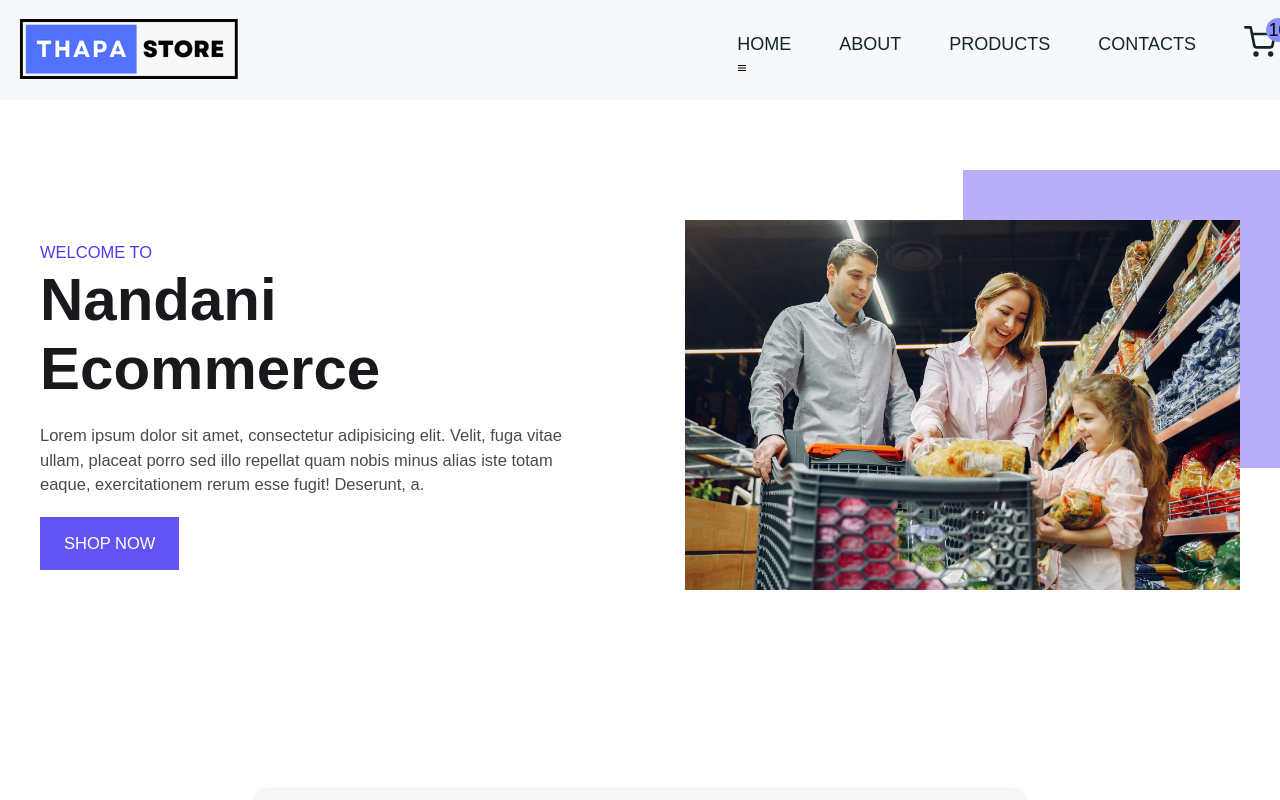
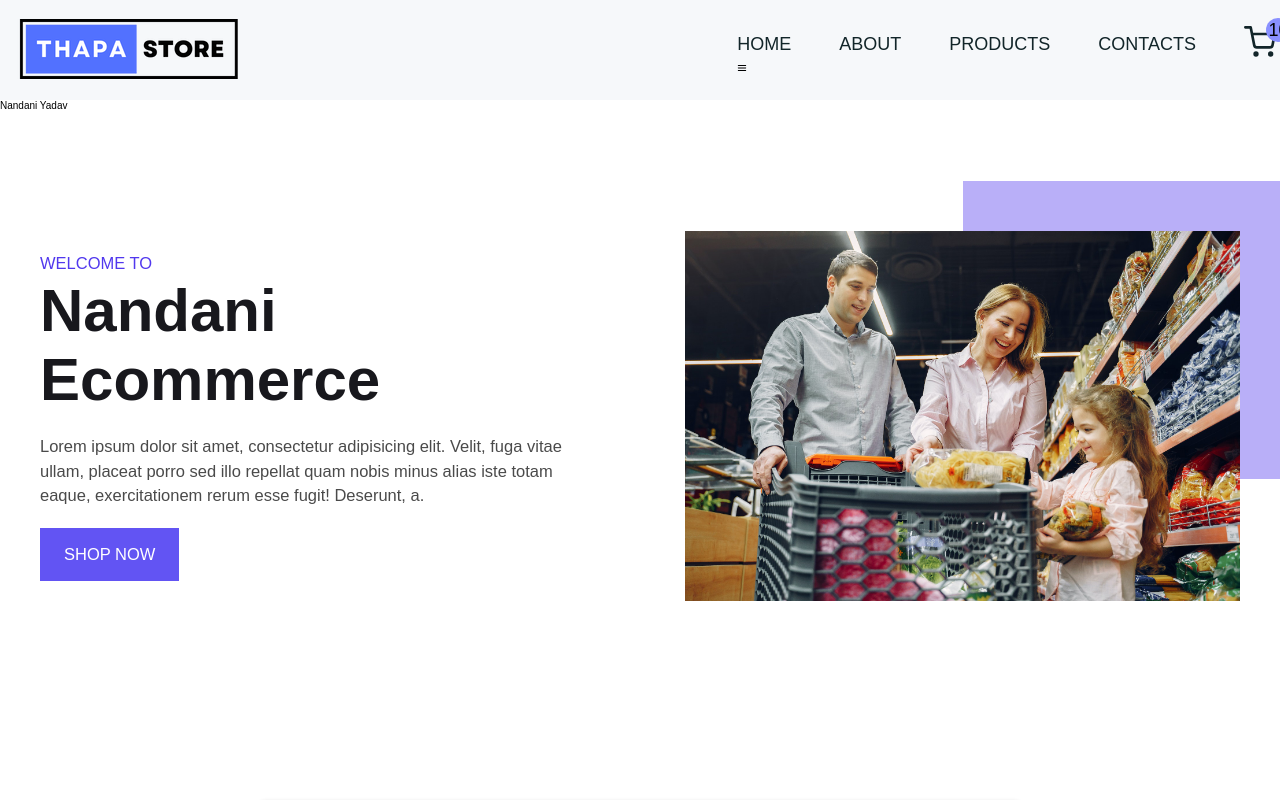
Before and after one commit to Nandaniyadav/React-Ecommerce-website, a React (Create React App) app: page /About in a window 1280 px wide. Shown: the top 800 px of the page. Built offline with nearby package versions, Linux system fonts and the light colour scheme.

Commit message:
use contextApi

```diff
--- a/src/components/About.js
+++ b/src/components/About.js
@@ -1,15 +1,40 @@
-import React from 'react'
-import HeroSection from '../component2/HeroSection'
+// import React, { useContext } from "react";
+// import HeroSection from "../component2/HeroSection";
+// import { AppContext } from "../context/Productcontext";
+// // import { useProductContext } from "../context/Productcontext";
+
+// const About = () => {
+//   const { myName } = useContext(AppContext);
+//   const data = {
+//     name: "Nandani Ecommerce",
+//   };
+
+//   return (
+//     <div>
+//       {myName}
+//       <HeroSection myData={data} />
+//     </div>
+//   );
+// };
+
+// export default About;
+
+import HeroSection from "../component2/HeroSection";
+import { useProductContext } from "../context/Productcontext";
 
 const About = () => {
+  const { myName } = useProductContext();
+
   const data = {
     name: "Nandani Ecommerce",
   };
+
   return (
     <div>
-      <HeroSection myData={data}/>
+      {myName}
+      <HeroSection myData={data} />
     </div>
-  )
-}
+  );
+};
 
-export default About
+export default About;
--- a/src/context/Productcontext.js
+++ b/src/context/Productcontext.js
@@ -1,10 +1,31 @@
-import { createContext } from "react";
+// import { createContext } from "react";
+
+// const AppContext = createContext();
+
+// const AppProvider = ({ children }) => {
+//   return (
+//     <AppContext.Provider value={{ mayName: "Nandani Yadav" }}>
+//       {children}
+//     </AppContext.Provider>
+//   );
+// };
+// export { AppProvider, AppContext };
+
+import { createContext, useContext } from "react";
 
 const AppContext = createContext();
 
 const AppProvider = ({ children }) => {
-  return(
-    <AppContext.Provider>{children}</AppContext.Provider>
-  )
+  return (
+    <AppContext.Provider value={{ myName: "Nandani Yadav" }}>
+      {children}
+    </AppContext.Provider>
+  );
 };
-export { AppProvider };
+
+// custom hooks
+const useProductContext = () => {
+  return useContext(AppContext);
+};
+
+export { AppProvider, AppContext, useProductContext };
```
Also changed, not shown: src/index.js (+11 -10 lines).
